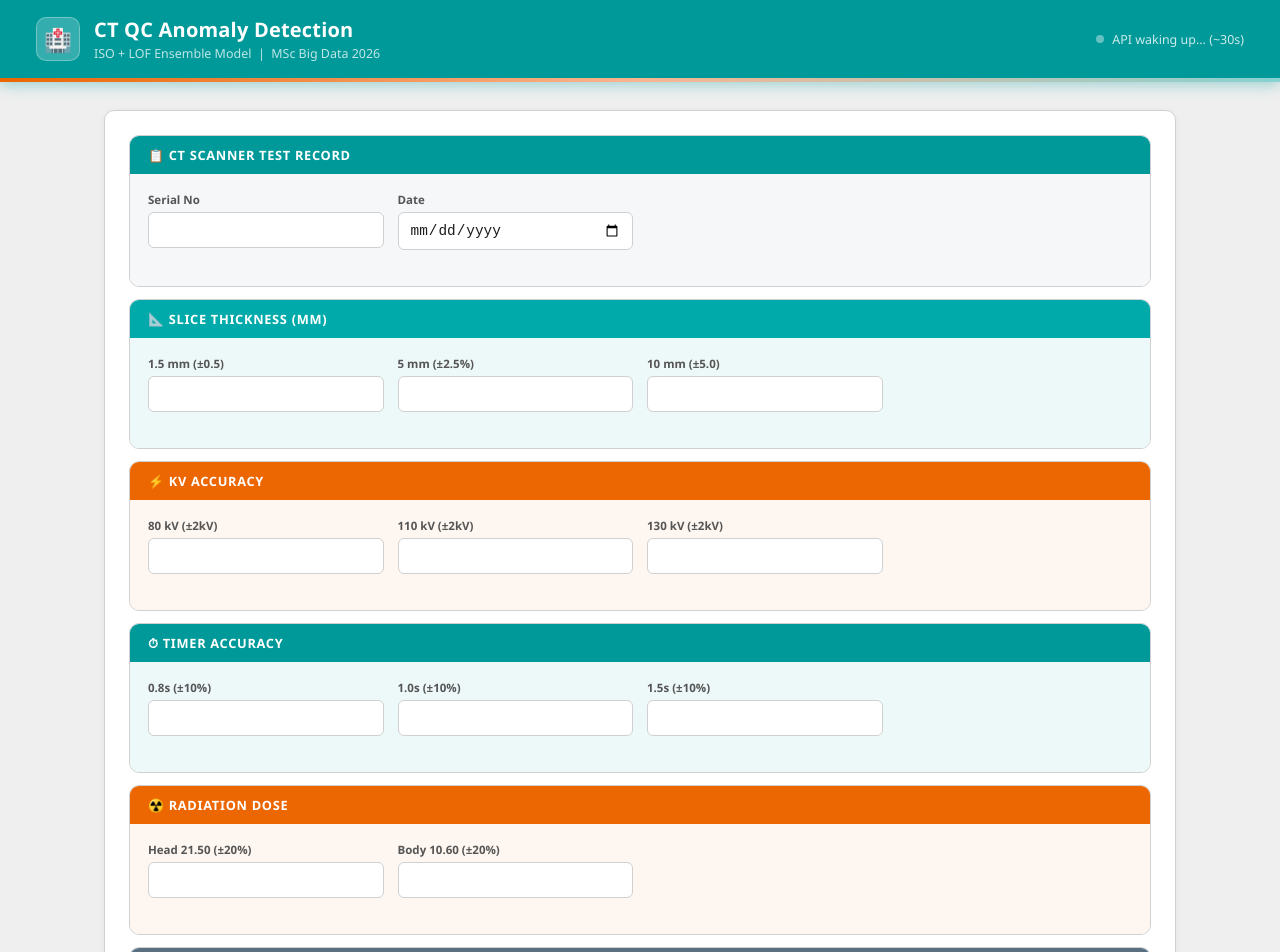
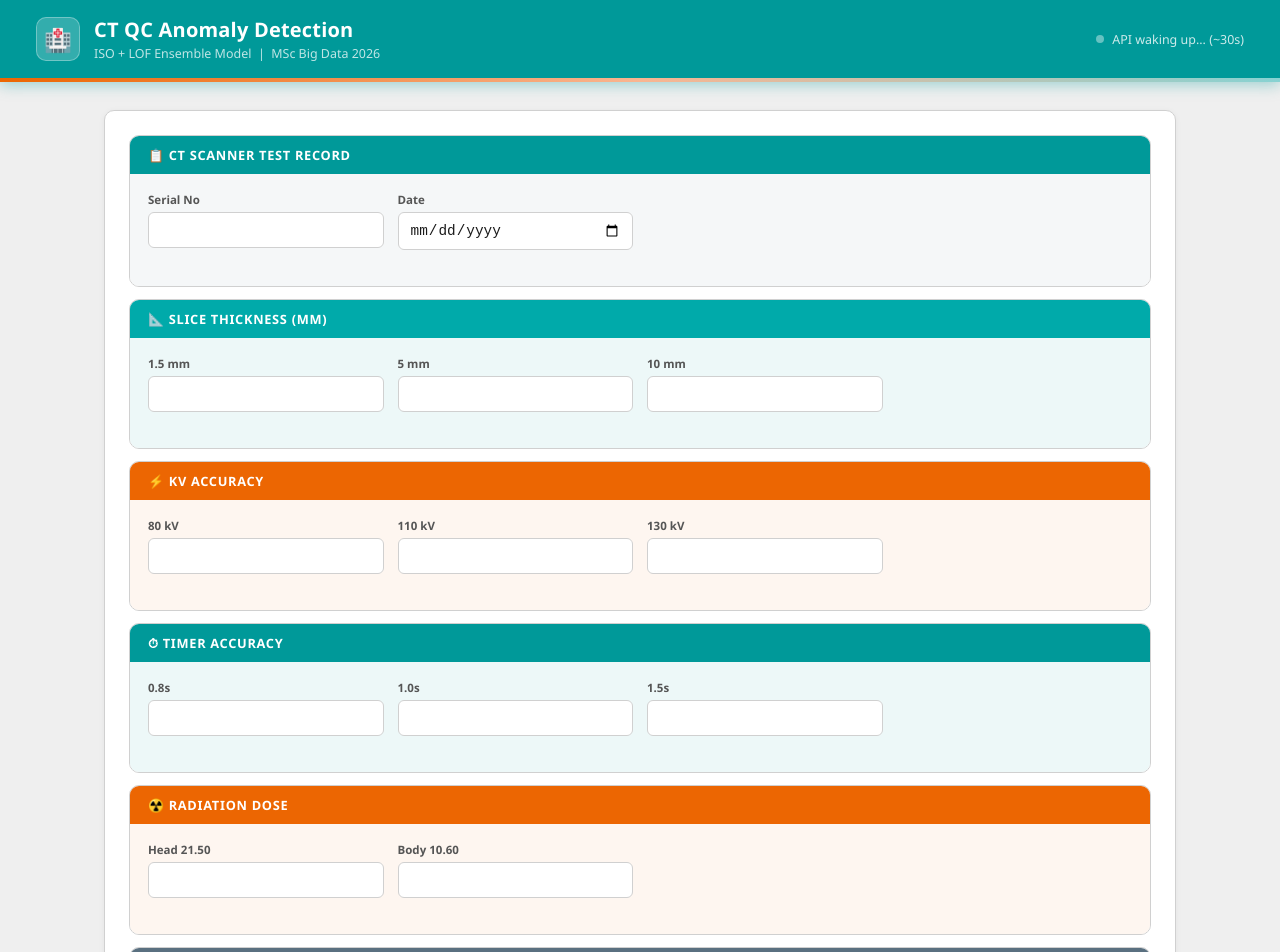
Before and after one commit to Hartfun/ct-qc-dashboard, a React (Vite) app: page / in a window 1280 px wide. Shown: the top 952 px of the page. Built offline with nearby package versions, Linux system fonts and the light colour scheme; no server answers.

Commit message:
changes to InputForm

```diff
--- a/src/components/InputForm.jsx
+++ b/src/components/InputForm.jsx
@@ -38,9 +38,9 @@ export default function InputForm({ form, onChange, onSubmit, loading }) {
         <div className="section-header teal-mid">📐 Slice Thickness (mm)</div>
         <div className="section-body bg-teal-pale">
           <div className="grid mb">
-            {field('1.5 mm (±0.5)', 'st15')}
-            {field('5 mm (±2.5%)', 'st5')}
-            {field('10 mm (±5.0)', 'st10')}
+            {field('1.5 mm', 'st15')}
+            {field('5 mm', 'st5')}
+            {field('10 mm', 'st10')}
           </div>
         </div>
       </div>
@@ -49,9 +49,9 @@ export default function InputForm({ form, onChange, onSubmit, loading }) {
         <div className="section-header orange">⚡ KV Accuracy</div>
         <div className="section-body bg-orange-pale">
           <div className="grid mb">
-            {field('80 kV (±2kV)', 'kv80')}
-            {field('110 kV (±2kV)', 'kv110')}
-            {field('130 kV (±2kV)', 'kv130')}
+            {field('80 kV', 'kv80')}
+            {field('110 kV', 'kv110')}
+            {field('130 kV', 'kv130')}
           </div>
         </div>
       </div>
@@ -60,9 +60,9 @@ export default function InputForm({ form, onChange, onSubmit, loading }) {
         <div className="section-header teal">⏱ Timer Accuracy</div>
         <div className="section-body bg-teal-pale">
           <div className="grid mb">
-            {field('0.8s (±10%)', 't08')}
-            {field('1.0s (±10%)', 't1')}
-            {field('1.5s (±10%)', 't15')}
+            {field('0.8s', 't08')}
+            {field('1.0s', 't1')}
+            {field('1.5s', 't15')}
           </div>
         </div>
       </div>
@@ -71,8 +71,8 @@ export default function InputForm({ form, onChange, onSubmit, loading }) {
         <div className="section-header orange">☢️ Radiation Dose</div>
         <div className="section-body bg-orange-pale">
           <div className="grid mb">
-            {field('Head 21.50 (±20%)', 'dhead')}
-            {field('Body 10.60 (±20%)', 'dbody')}
+            {field('Head 21.50', 'dhead')}
+            {field('Body 10.60', 'dbody')}
           </div>
         </div>
       </div>
```
